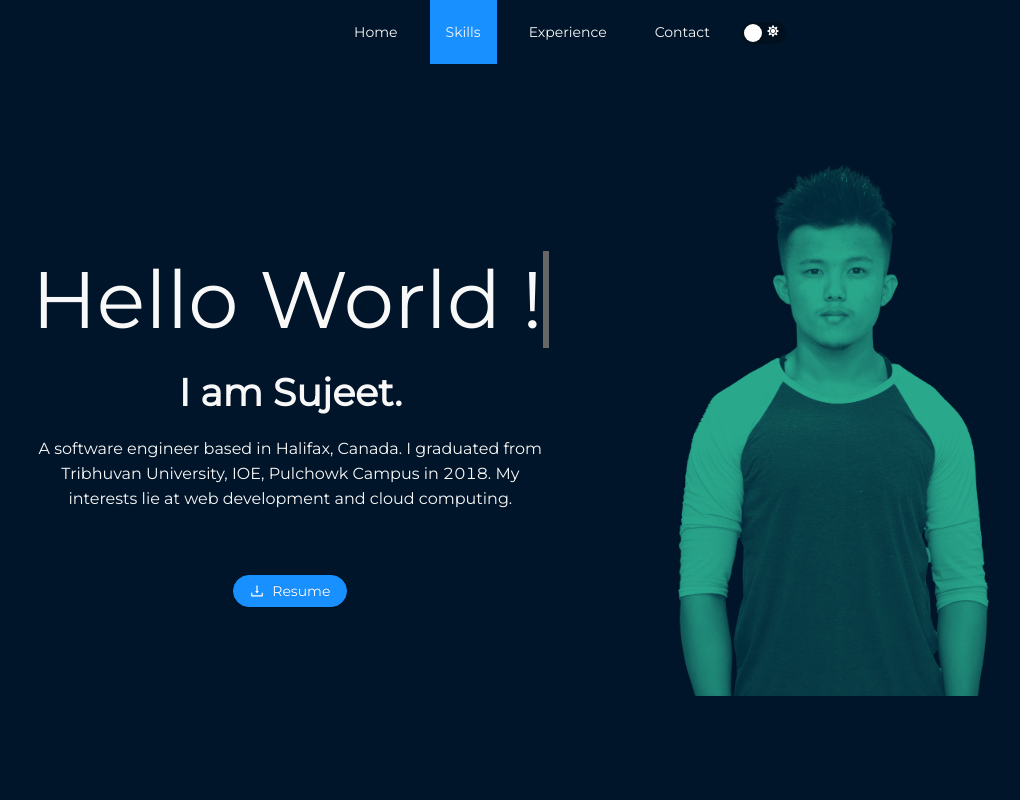
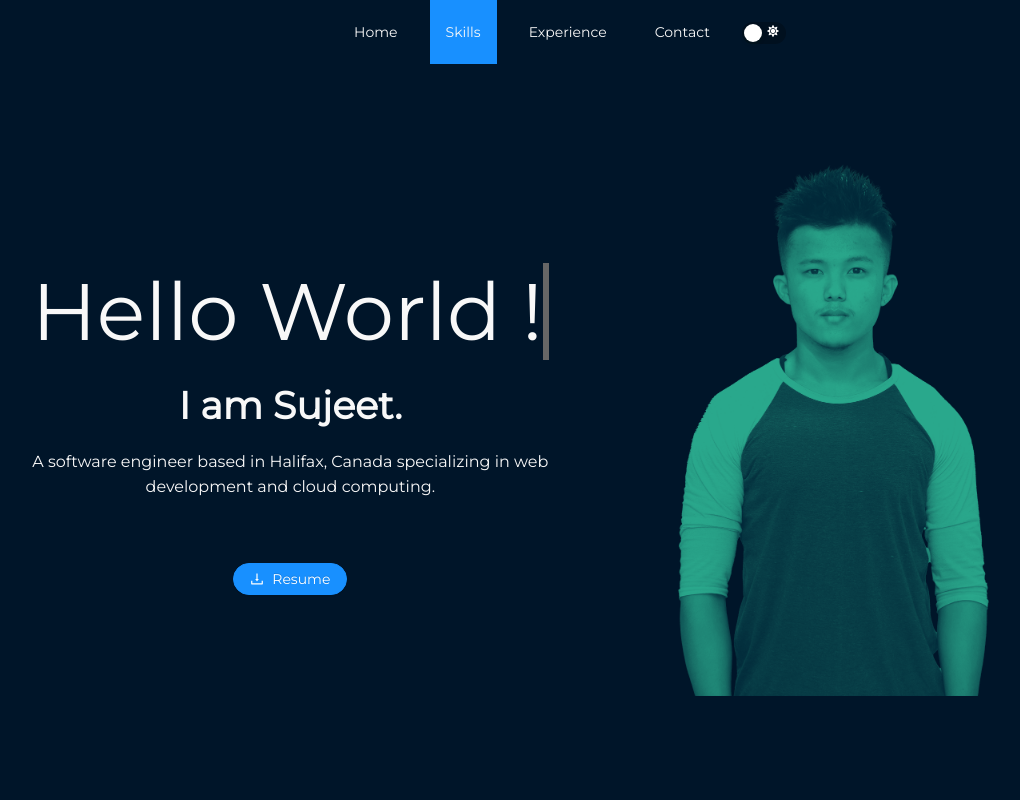
Before and after one commit to kcsujeet/profile, a React (Create React App) app: page / in a window 1280 px wide. Shown: the top 800 px of the page, without its empty margins (78-1098 px from the left). Built offline with nearby package versions, Linux system fonts and the light colour scheme.

Commit message:
bio update

```diff
--- a/src/components/home/homeComponent.jsx
+++ b/src/components/home/homeComponent.jsx
@@ -27,8 +27,7 @@ function Home({id}){
                     <Fade duration={1500} delay={1000}>
                         <Title>I am Sujeet.</Title>
                         <p>
-                        A software engineer based in Halifax, Canada.
-                        I graduated from Tribhuvan University, IOE, Pulchowk Campus in 2018. My interests lie at web development and cloud computing.
+                        A software engineer based in Halifax, Canada specializing in web development and cloud computing.
                         </p>
                     </Fade>
 
```
